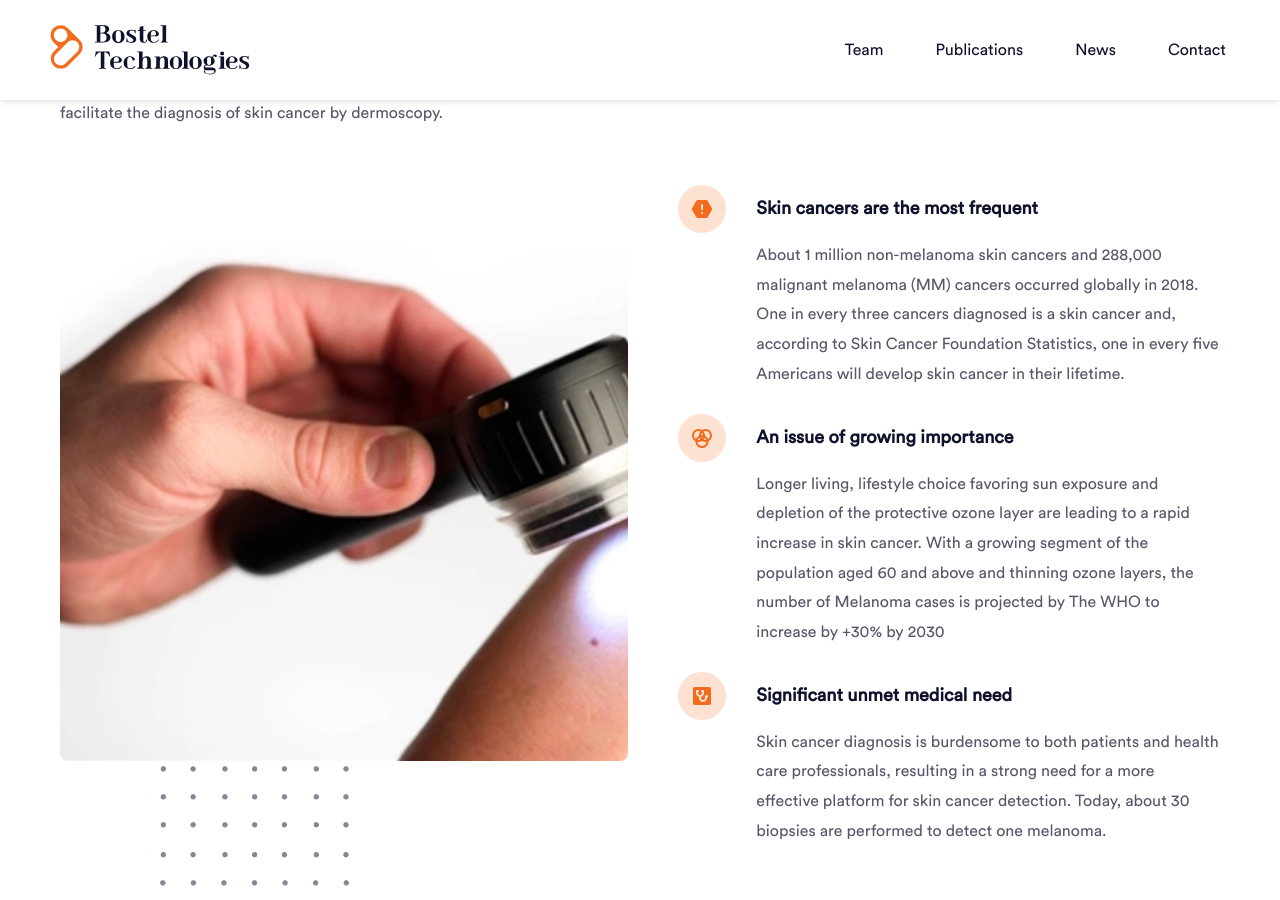
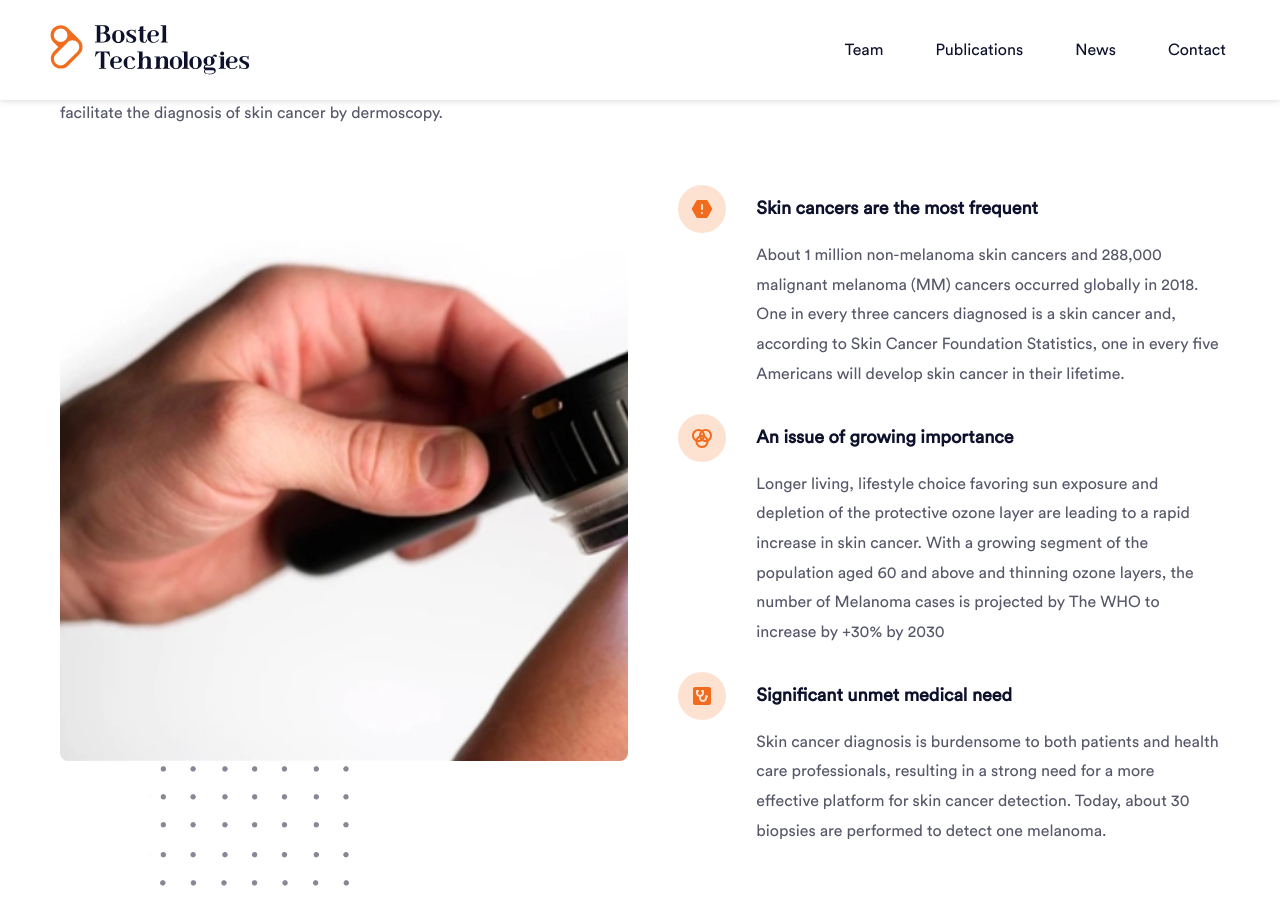
Before and after one commit to brucenwalker/bostelweb, a Jekyll site: the page built from index.md, in a window 1280 px wide and 900 px high, scrolled down 826 px. Built offline with Jekyll 4.4.1, drawn with Linux system fonts in a browser that asks for light colours; some web fonts are replaced.

Commit message:
Update index.md

```diff
--- a/index.md
+++ b/index.md
@@ -33,7 +33,7 @@ description:
             <div class="row">
                 <div class="col col-img">
                     <div class="img">
-                    <img src="/assets/dermoscope-in-use2.png" alt="a doctor examines skin using a modern dermoscope" />
+                    <img src="/assets/dermoscope-in-use.png" alt="a doctor examines skin using a modern dermoscope" />
                     </div>
                 </div>
                 <div class="col col-desc">
```
